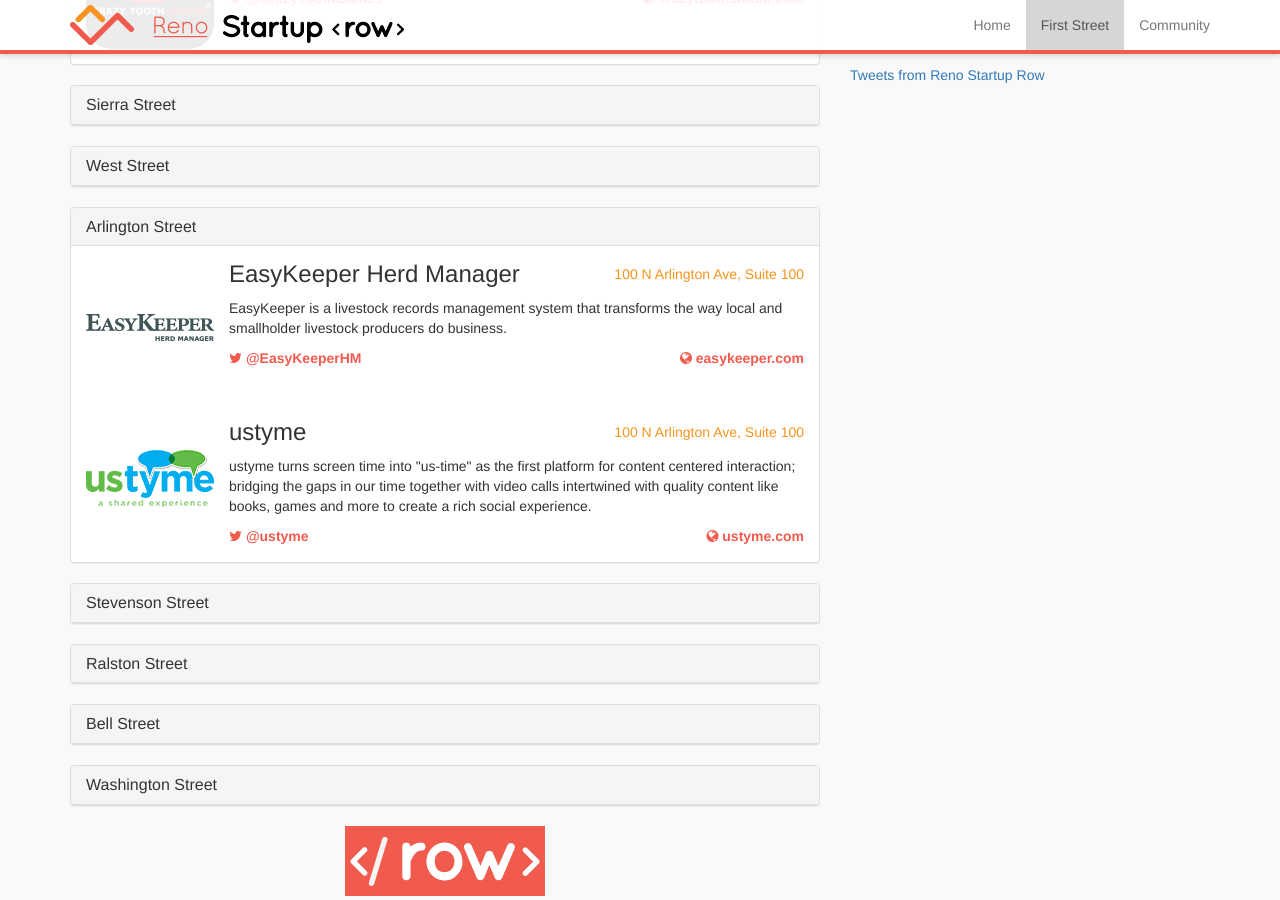
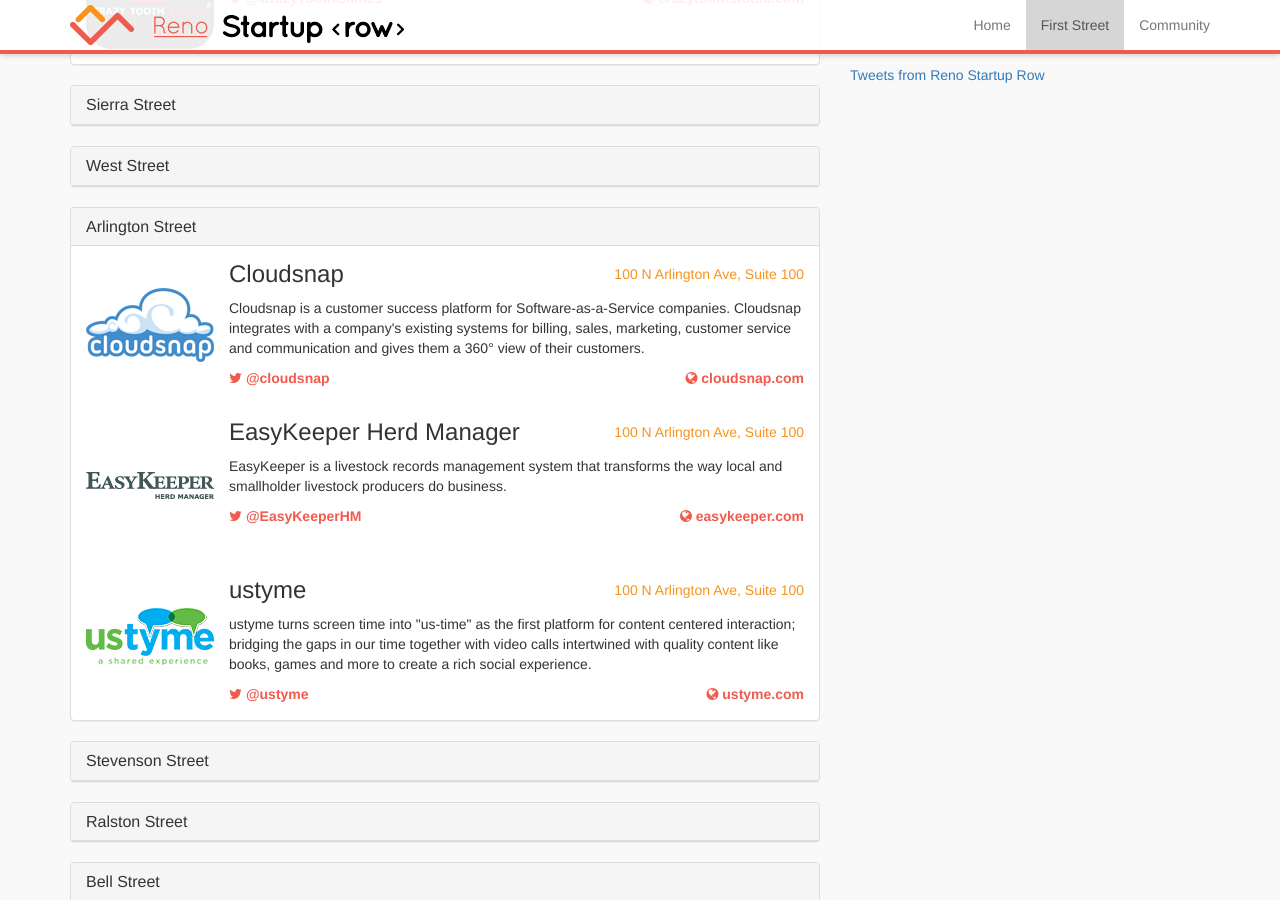
Before and after one commit to startuprow/startuprow.github.io, a Jekyll site: the page built from index.html, in a window 1280 px wide and 900 px high, scrolled down 1088 px. Built offline with Jekyll 4.4.1, drawn with Linux system fonts in a browser that asks for light colours; nearby versions of some CDN libraries; Markdown is read by kramdown in place of the engine named in the settings; comment, search, counter and statistics services are not loaded.

Commit message:
added cloudsnap to the directory

```diff
--- a/index.html
+++ b/index.html
@@ -68,6 +68,15 @@
   </div>
 
   <div class="panel-body company-profile">
+    <img src="/img/logo/cloudsnap.png" class="pull-left">
+    <span class="contact address pull-right">100 N Arlington Ave, Suite 100</span>
+    <h3>Cloudsnap</h3>
+    <p>Cloudsnap is a customer success platform for Software-as-a-Service companies. Cloudsnap integrates with a company's existing systems for billing, sales, marketing, customer service and communication and gives them a 360° view of their customers.</p>
+    <span class="contact twitter"><a href="http://twitter.com/cloudsnap"><i class="fa fa-twitter"></i> @cloudsnap</a></span>
+    <span class="contact website pull-right"><a href="http://cloudsnap.com"><i class="fa fa-globe"></i> cloudsnap.com</a></span>
+  </div>
+
+  <div class="panel-body company-profile">
     <img src="/img/logo/easykeeper.png" class="pull-left">
     <span class="contact address pull-right">100 N Arlington Ave, Suite 100</span>
     <h3>EasyKeeper Herd Manager</h3>
```
Also changed, not shown: img/logo/cloudsnap.png (added).
